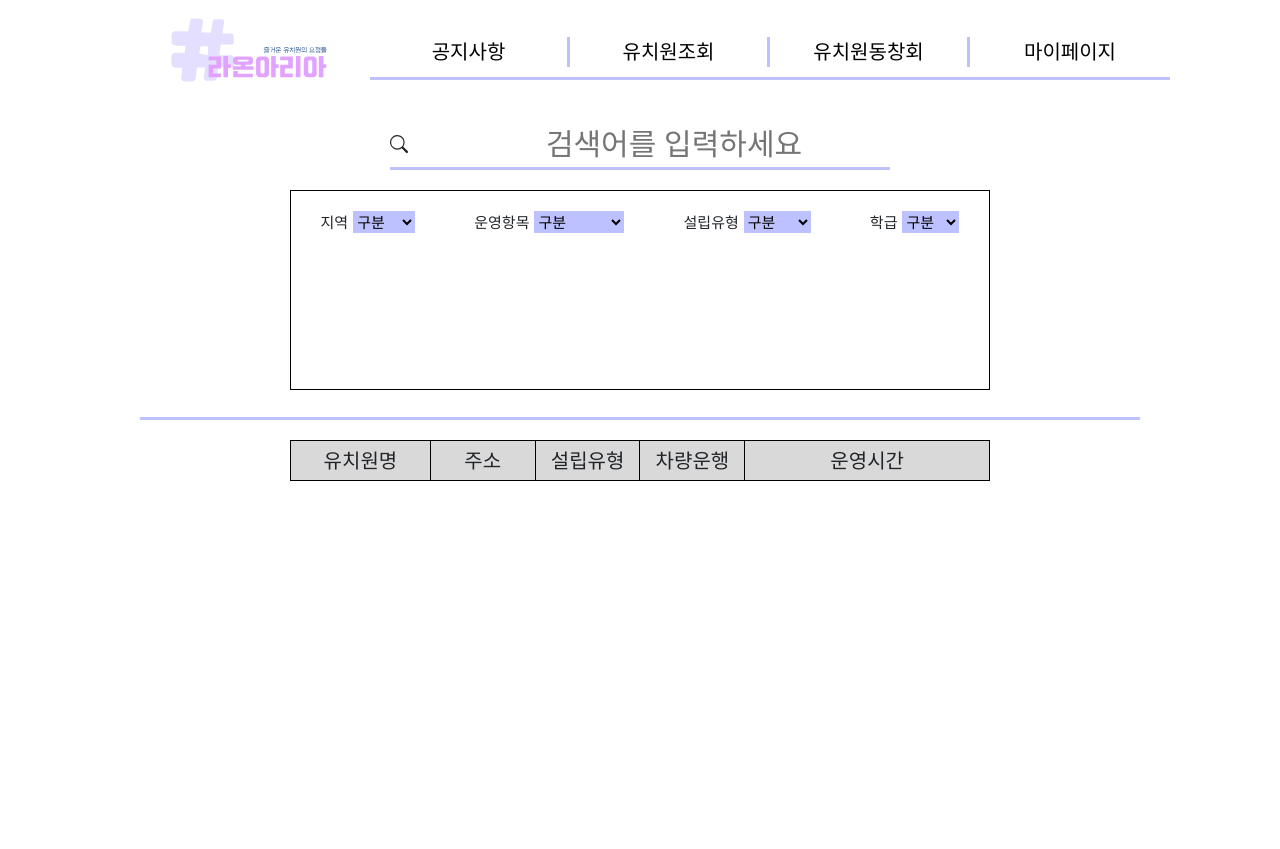
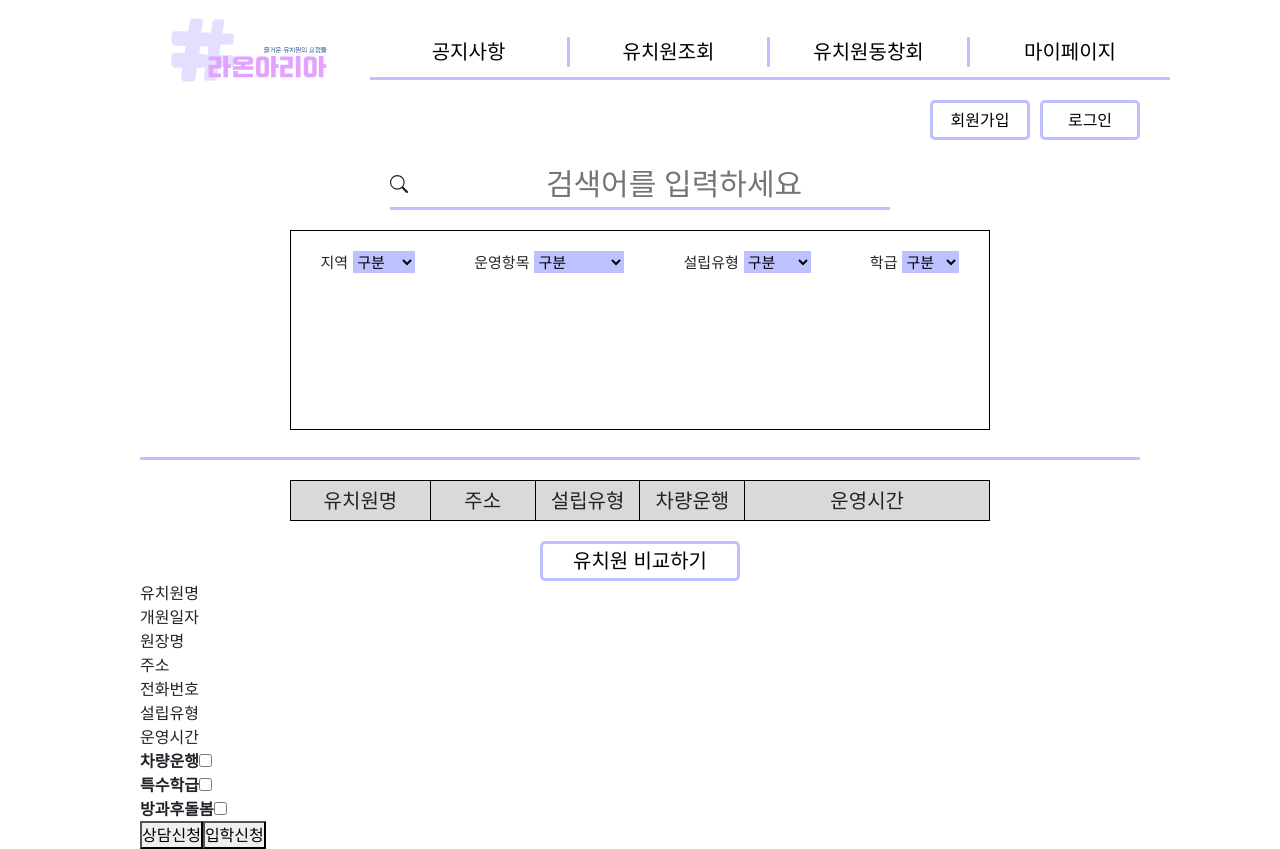
Before and after one commit to songeunseon/Raonaria, a Vue app in the folder RA/: page /search in a window 1280 px wide. Before the commit the page ends 800 px from the top, so only its background shows below. Built offline with nearby package versions, Linux system fonts and the light colour scheme.

Commit message:
20231004송은선

```diff
--- a/RA/src/App.vue
+++ b/RA/src/App.vue
@@ -17,6 +17,10 @@ import { RouterLink, RouterView } from "vue-router";
         <RouterLink to="/mypage"><li id="mypage">마이페이지</li></RouterLink>
       </ul>
     </div>
+  </div>
+  <div id ="bt">
+    <RouterLink to="/join"><button id ="mjoin">회원가입 </button></RouterLink>
+    <RouterLink to="/login"><button id ="mlogin">로그인 </button></RouterLink>
   </div>
   <RouterView />
 </template>
@@ -64,4 +68,18 @@ import { RouterLink, RouterView } from "vue-router";
   a{
     text-decoration: none;
   }
+  #bt{
+    max-width: 1000px;
+    margin: 0 auto;
+    display: flex;
+    justify-content: end;
+  }
+  #bt button{
+    width: 100px;
+    height: 40px;
+    background: 0;
+    border: 3px solid #BEC1FF;
+    border-radius: 5px;
+    margin-left: 10px;
+  }
 </style>
--- a/RA/src/views/HomeView.vue
+++ b/RA/src/views/HomeView.vue
@@ -56,17 +56,17 @@ import TheWelcome from '../components/TheWelcome.vue'
         </div >
         <div id="shbar">
           <input id ="school" type ="text" placeholder ="유치원 이름을 입력하세요">
-          <svg xmlns="http://www.w3.org/2000/svg" width="100" height="100" fill="#BEC1FF" class="bi bi-arrow-right-circle-fill" viewBox="0 0 16 16">
+          <svg @click="easysearch()" xmlns="http://www.w3.org/2000/svg" width="100" height="100" fill="#BEC1FF" class="bi bi-arrow-right-circle-fill" viewBox="0 0 16 16">
   <path d="M8 0a8 8 0 1 1 0 16A8 8 0 0 1 8 0zM4.5 7.5a.5.5 0 0 0 0 1h5.793l-2.147 2.146a.5.5 0 0 0 .708.708l3-3a.5.5 0 0 0 0-.708l-3-3a.5.5 0 1 0-.708.708L10.293 7.5H4.5z"/>
 </svg>
         </div >
             <div id ="signin">
-              <div class="input"><p><b>ID</b></p><input id ="id" type ="text" placeholder ="abc@gmail.com"></div>
-              <div class="input"><p><b>PW</b></p><input id ="pw" type ="password"></div>
+              <div class="input"><p><b>ID</b></p><input id ="hid" type ="text" placeholder ="abc@gmail.com"></div>
+              <div class="input"><p><b>PW</b></p><input id ="hpw" type ="password"></div>
               <div id ="bt">
-                <RouterLink to="/join"><button id ="join">회원가입 </button ></RouterLink>
-                <RouterLink to="/login"><button id ="login">로그인 </button ></RouterLink>
-              </div >
+                <RouterLink to="/join"><button id ="hjoin">회원가입 </button ></RouterLink>
+                <button @click="login()" id ="hlogin">로그인 </button >
+              </div>
               <div id="sns">
                 <img src="../assets/google.png" style="width: 50px;">
                 <img src="../assets/kakao.png" style="width: 50px;">
@@ -77,7 +77,7 @@ import TheWelcome from '../components/TheWelcome.vue'
     </search >
     </div >
     <footer id ="footer">
-        <div id ="addr">
+        <div id ="haddr">
             <div><b>상호: 라온아리아</b></div>
             <div><b>주소: 대전광역시 중구 중앙로 121번길 20</b></div>
         </div >
@@ -208,7 +208,7 @@ a{
     justify-content : space-around;
     border: 0;
 }
-#join , #login {
+#hjoin , #hlogin {
     margin-top : 5px;
     width : 100px;
     height : 40px;
--- a/RA/src/views/ReunionView.vue
+++ b/RA/src/views/ReunionView.vue
@@ -58,7 +58,7 @@
 </template>
 
 <script>
-import login_Alert from '../components/login_Alert.vue'
+import login_Alert from '../components/login_Alert.vue';
 import makeRoom from '../components/makeRoom.vue'
 import {ref, provide} from 'vue';
 export default{
--- a/RA/src/views/SearchView.vue
+++ b/RA/src/views/SearchView.vue
@@ -75,6 +75,67 @@ const router = useRouter();
         <td class="time">운영시간</td>
       </tr>
     </table>
+  </div>
+  <div id="buttonbox">
+  <button id="comparison">유치원 비교하기</button>
+  </div>
+  <div>
+    <div>
+      <div id="infomation">
+        <table id="infoTable">
+          <tr class="infoTr">
+            <td>유치원명</td>
+            <td></td>
+          </tr>
+          <tr class="infoTr">
+            <td class="infolist">개원일자</td>
+            <td></td>
+          </tr>
+          <tr class="infoTr">
+            <td class="infolist">원장명</td>
+            <td></td>
+          </tr>
+          <tr class="infoTr">
+            <td class="infolist">주소</td>
+            <td></td>
+          </tr>
+          <tr class="infoTr">
+            <td class="infolist">전화번호</td>
+            <td></td>
+          </tr>
+          <tr class="infoTr">
+            <td class="infolist">설립유형</td>
+            <td></td>
+          </tr>
+          <tr class="infoTr">
+            <td class="infolist">운영시간</td>
+            <td></td>
+          </tr>
+        </table>
+        <div id="check">
+          <div>
+            <b>차량운행</b>
+            <input type="checkbox">
+          </div>
+          <div>
+            <b>특수학급</b>
+            <input type="checkbox">
+          </div>
+          <div>
+            <b>방과후돌봄</b>
+            <input type="checkbox">
+          </div>
+        </div>
+        <div id="infoBt">
+          <button>상담신청</button>
+          <button>입학신청</button>
+        </div>
+      </div>
+      <div id="map"></div>
+    </div>
+    <div>
+      <!--차트-->
+    </div>
   </div>
 </template>
 
@@ -154,4 +215,18 @@ const router = useRouter();
   #resultTable tr td:nth-child(5){
     width: 35%;
   }
+  #buttonbox{
+    max-width: 1000px;
+    display: flex;
+    align-items: center;
+    justify-content: center;
+  }
+  #comparison{
+    width: 20%;
+    height: 40px;
+    background: 0;
+    border: 3px solid #BEC1FF;
+    border-radius: 5px;
+    font-size: 20px;
+  }
 </style>
```
Also changed, not shown: RA/src/views/schoolView.vue (added, +55 -0 lines).
